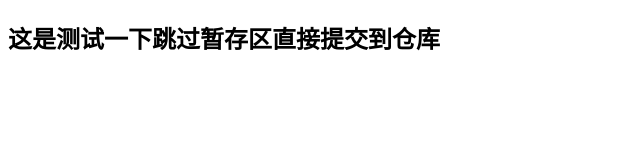
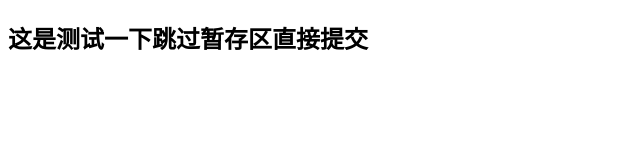
Before and after one commit to zheng138/git_ztt, a plain HTML site: page index.html in a window 1280 px wide. Shown: the whole page, without its empty margins (0-640 px from the left). Drawn offline with Linux system fonts and the light colour scheme.

Commit message:
跳过暂存区

```diff
--- a/index.html
+++ b/index.html
@@ -8,7 +8,7 @@
 </head>
 
 <body>
-    <h2>这是测试一下跳过暂存区直接提交到仓库</h2>
+    <h2>这是测试一下跳过暂存区直接提交</h2>
 </body>
 
 </html>
```
